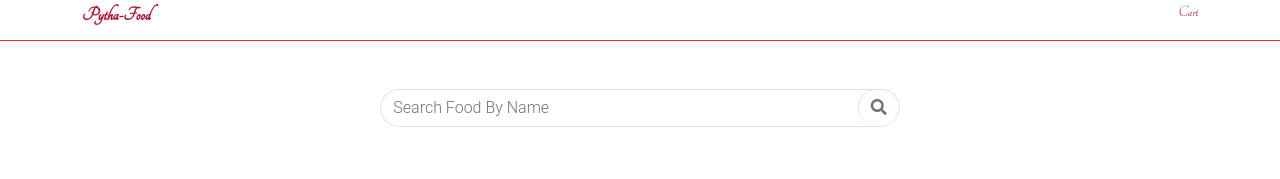
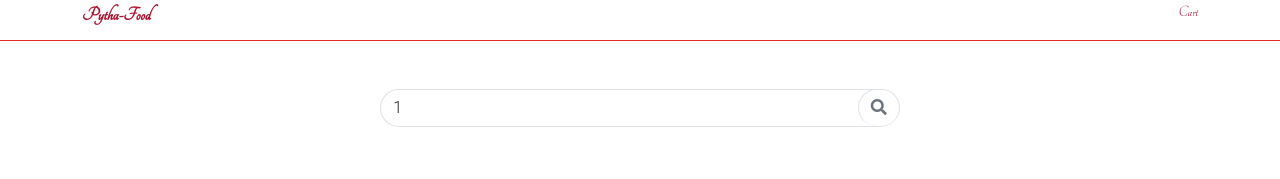
Before and after one commit to pythagoras58/foodOrder, an Angular app: page /search/1 in a window 1280 px wide. Shown: the top 179 px of the page. Built offline with nearby package versions, Linux system fonts and the light colour scheme.

Commit message:
Two way data binding

```diff
--- a/src/app/search/search.component.html
+++ b/src/app/search/search.component.html
@@ -3,7 +3,7 @@
   <div class="row mt-5">
     <div class="col-md-5 mx-auto">
       <div class="input-group">
-        <input class="form-control border-end-0 border rounded-pill" type="search" [value]="searchItem" id="example-search-input" placeholder="Search Food By Name">
+        <input class="form-control border-end-0 border rounded-pill" type="search" [(ngModel)]="searchItem" id="example-search-input" placeholder="Search Food By Name">
         <span class="input-group-append">
                     <button class="btn btn-outline-secondary bg-white border-bottom-0 border rounded-pill ms-n5" type="button">
                         <i class="fa fa-search"></i>
--- a/src/app/search/search.component.ts
+++ b/src/app/search/search.component.ts
@@ -1,5 +1,5 @@
 import { Component, OnInit } from '@angular/core';
-import {ActivatedRoute} from "@angular/router";
+import {ActivatedRoute, Router} from "@angular/router";
 
 @Component({
   selector: 'app-search',
@@ -9,9 +9,18 @@ import {ActivatedRoute} from "@angular/router";
 export class SearchComponent implements OnInit {
 
   searchItem : string = '';
-  constructor(private router : ActivatedRoute) { }
+  constructor(private route : ActivatedRoute, private router : Router) { }
 
   ngOnInit(): void {
+    this.route.params.subscribe((params)=>{
+      if(params['searchItem']){
+        this.searchItem = params['searchItem']
+      }
+    })
+  }
+
+  searchFood() : void{
+
   }
 
 }
```
